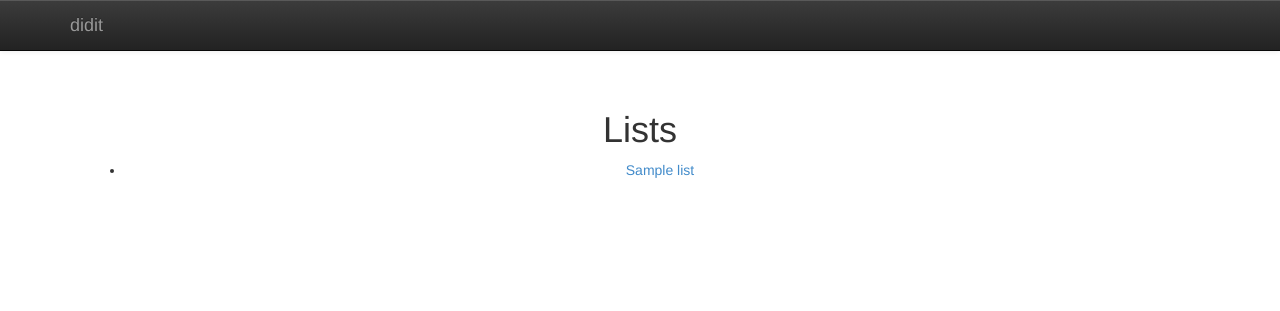
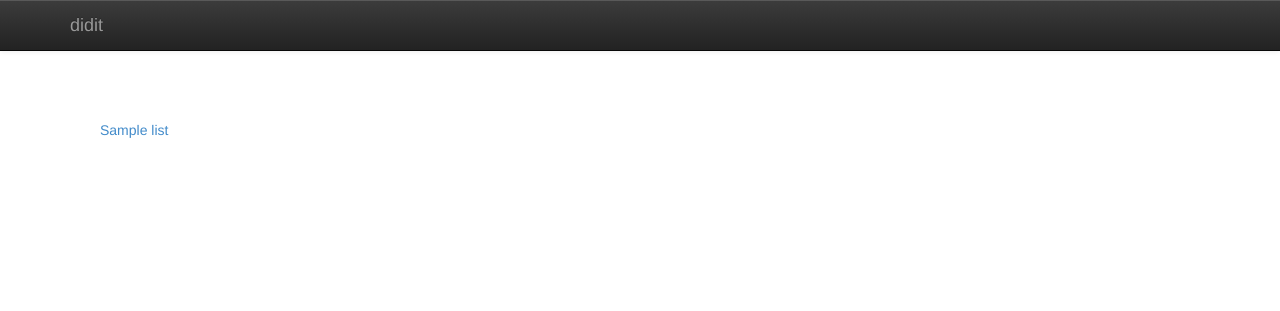
Before and after one commit to veonik/didit, a Django app: template app/templates/app/index.html in a window 1280 px wide. Shown: the top 311 px of the page. Run offline with Django 3.2, Linux system fonts and the light colour scheme; the template is opened without the code that fills it: most values are stand-ins (such as "Sample title", 1, 10 or a date in 2020).

Commit message:
Started work on client side handling

```diff
--- a/app/static/app/css/application.css
+++ b/app/static/app/css/application.css
@@ -1,7 +1,7 @@
 body {
-  padding-top: 50px;
+    padding-top: 60px;
 }
-.main-listing {
-  padding: 40px 15px;
-  text-align: center;
+
+.main-list {
+    padding-top: 50px
 }
--- /dev/null
+++ b/app/static/app/js/application.js
@@ -0,0 +1,22 @@
+;(function($, window, undefined) {
+    var didit = function(loadUrl) {
+        _.extend(this, Backbone.Events);
+
+        this.loadUrl    = loadUrl;
+        this.$container = $(document.getElementById('app-container'));
+        this.$menu      = $(document.getElementById('app-menu'));
+
+        var that = this;
+        this.$menu.on('click', 'a', function(e) {
+            e.preventDefault();
+
+            that.select($(this).data('id'));
+        });
+    };
+
+    didit.prototype.select = function(id) {
+        this.$container.load(this.loadUrl.replace('__', id));
+    };
+
+    window.DiditApp = didit;
+})(jQuery, this);
--- a/app/templates/app/base.html
+++ /dev/null
@@ -1,41 +0,0 @@
-{% load staticfiles %}
-<!DOCTYPE html>
-<html lang="en">
-  <head>
-    <meta charset="utf-8">
-    <meta name="viewport" content="width=device-width, initial-scale=1.0">
-    <link rel="shortcut icon" href="/favicon.ico">
-
-    <title>{% block title %}{% endblock %} - didit</title>
-
-    <link href="{% static 'app/css/bootstrap.css' %}" rel="stylesheet">
-    <link href="{% static 'app/css/bootstrap-theme.css' %}" rel="stylesheet">
-    <link href="{% static 'app/css/application.css' %}" rel="stylesheet">
-
-    <!-- HTML5 shim and Respond.js IE8 support of HTML5 elements and media queries -->
-    <!--[if lt IE 9]>
-      <script src="{% static 'app/js/html5shiv.js' %}"></script>
-      <script src="{% static 'app/js/respond.min.js' %}"></script>
-    <![endif]-->
-  </head>
-
-  <body>
-
-    <div class="navbar navbar-inverse navbar-fixed-top">
-      <div class="container">
-        <div class="navbar-header">
-          <a class="navbar-brand" href="{% url 'index' %}">didit</a>
-        </div>
-      </div>
-    </div>
-
-    <div class="container">
-      {% block content %}
-
-      {% endblock %}
-    </div><!-- /.container -->
-
-    <script src="{% static 'app/js/jquery.js' %}"></script>
-    <script src="{% static 'app/js/bootstrap.min.js' %}"></script>
-  </body>
-</html>
--- /dev/null
+++ b/app/templates/app/detail.html
@@ -0,0 +1 @@
+{{ list.title }}
--- a/app/templates/app/index.html
+++ b/app/templates/app/index.html
@@ -1,16 +1,61 @@
-{% extends 'app/base.html' %}
+{% load staticfiles %}
+<!DOCTYPE html>
+<html lang="en">
+<head>
+    <meta charset="utf-8">
+    <meta name="viewport" content="width=device-width, initial-scale=1.0">
+    <link rel="shortcut icon" href="/favicon.ico">
 
-{% block content %}
-<div class="main-listing">
-<h1>Lists</h1>
-{% if lists %}
-    <ul>
-        {% for list in lists %}
-        <li><a href="/show/{{ list.id }}">{{ list.title }}</a></li>
-        {% endfor %}
-    </ul>
-{% else %}
-    No lists
-{% endif %}
+    <title>{% block title %}{% endblock %} - didit</title>
+
+    <link href="{% static 'app/css/bootstrap.css' %}" rel="stylesheet">
+    <link href="{% static 'app/css/bootstrap-theme.css' %}" rel="stylesheet">
+    <link href="{% static 'app/css/application.css' %}" rel="stylesheet">
+
+    <!-- HTML5 shim and Respond.js IE8 support of HTML5 elements and media queries -->
+    <!--[if lt IE 9]>
+      <script src="{% static 'app/js/html5shiv.js' %}"></script>
+      <script src="{% static 'app/js/respond.min.js' %}"></script>
+    <![endif]-->
+</head>
+
+<body>
+
+<div class="navbar navbar-inverse navbar-fixed-top">
+    <div class="container">
+        <div class="navbar-header">
+            <a class="navbar-brand" href="{% url 'index' %}">didit</a>
+        </div>
+    </div>
 </div>
-{% endblock %}
+
+<div class="container">
+    <div class="col-md-3">
+        <ul id="app-menu" class="main-list nav nav-pills nav-stacked">
+            {% if lists %}
+                {% for list in lists %}
+                    <li><a data-id="{{ list.id }}" href="{% url 'detail' list.id %}">{{ list.title }}</a></li>
+                {% endfor %}
+            {% else %}
+                <li>No lists</li>
+            {% endif %}
+        </ul>
+    </div>
+    <div class="col-md-9" id="app-container">
+
+    </div>
+</div>
+
+<script type="text/javascript" src="{% static 'app/js/jquery.js' %}"></script>
+<script type="text/javascript" src="{% static 'app/js/bootstrap.min.js' %}"></script>
+<script type="text/javascript" src="{% static 'app/js/underscore.js' %}"></script>
+<script type="text/javascript" src="{% static 'app/js/backbone.js' %}"></script>
+<script type="text/javascript" src="{% static 'app/js/application.js' %}"></script>
+<script type="text/javascript">
+    $(function () {
+        window.didit = new DiditApp('{% url 'detail' '__' %}');
+    });
+</script>
+
+</body>
+</html>
--- a/app/urls.py
+++ b/app/urls.py
@@ -2,5 +2,6 @@ from django.conf.urls import patterns, url
 from app import views
 
 urlpatterns = patterns('',
-    url(r'^$', views.index, name='index')
+    url(r'^$', views.index, name='index'),
+    url(r'^(?P<list_id>.+?)/$', views.detail, name='detail'),
 )
--- a/didit/urls.py
+++ b/didit/urls.py
@@ -1,10 +1,9 @@
 from django.conf.urls import patterns, url, include
-from app import urls
 
 urlpatterns = patterns('',
     # Examples:
     # url(r'^$', 'didit.views.home', name='home'),
     # url(r'^blog/', include('blog.urls')),
 
-    url(r'^$', include(urls))
+    url(r'', include('app.urls'))
 )
```
Also changed, not shown: app/views.py (+13 -7 lines).
